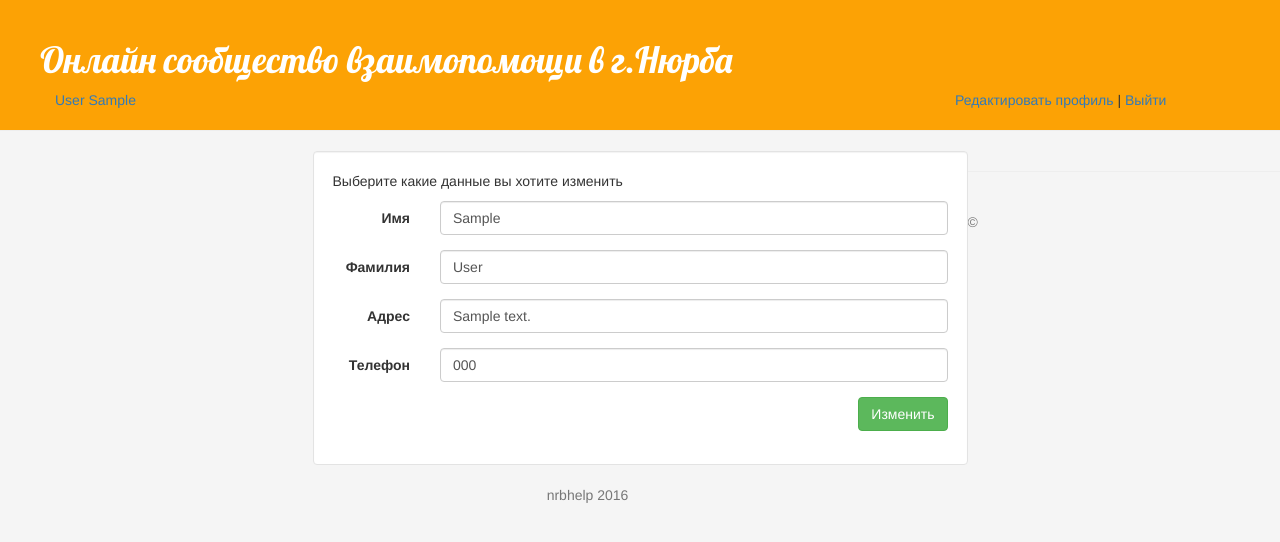
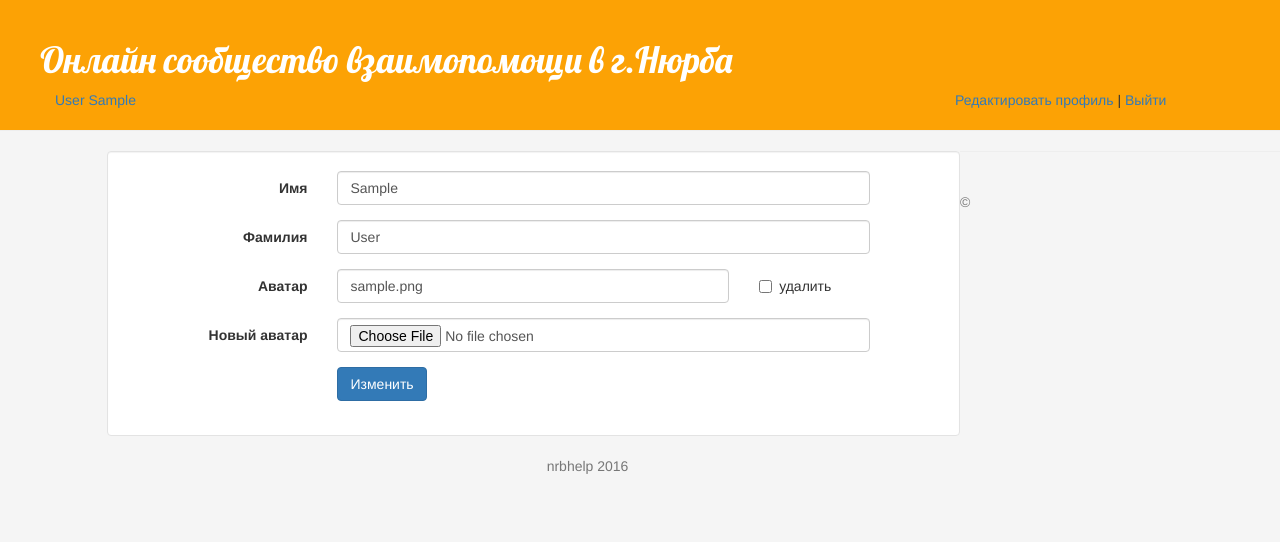
Before and after one commit to EgorovM/my-first-project, a Django app: page /editprofile/1/ in a window 1280 px wide. Shown: the top 542 px of the page. Run offline with Django 3.2, Linux system fonts and the light colour scheme; a user stored in the database is signed in; tables that the repository leaves empty hold one stand-in row (values such as "Sample post"); some libraries are stand-ins or nearby versions.

Commit message:
Добавлены аватары

```diff
--- a/help/models.py
+++ b/help/models.py
@@ -3,6 +3,7 @@ from django.utils.encoding                   import python_2_unicode_compatible
 from django.db                               import models
 from django.contrib.auth.models              import User
 from django.utils import timezone
+from django import forms
 
 class Counter(models.Model):
     date = models.DateField(auto_now = True)
@@ -15,6 +16,7 @@ class Profile(models.Model):
     user      = models.OneToOneField(User)
     address   = models.CharField(max_length = 30)
     telephone = models.CharField(max_length = 30)
+    image     = models.ImageField(upload_to = "images", blank = True)
 
     def __str__(self):
         return str(self.user)
--- a/help/templates/help/editprofile.html
+++ b/help/templates/help/editprofile.html
@@ -79,6 +79,7 @@
             {% endif %}
 
         </div>
+
         {% if profile != user.profile %}
             <div class = "row">
                 <div class = "col-md-9 col-md-offset-2">
@@ -86,50 +87,55 @@
                 </div>
             </div>
         {% else %}
-        <div class = "row">
-            <div class = "col-md-6 col-md-offset-3 well">
-                <p> Выберите какие данные вы хотите изменить </p>
-                <form class="form-horizontal" action = "." method = "post">
+            <div class="col-md-8 col-md-offset-1">
+              <div class="row well">
+                <form class="form-horizontal" enctype="multipart/form-data" role="form" action="." method="post">
                   {% csrf_token %}
+                  <div class="form-group">
+                    <label for="inputFirstName" class="col-sm-3 control-label">Имя</label>
+                    <div class="col-sm-8">
+                      <input name="first_name" type="text" class="form-control" id="inputFirstName" value="{{ user.first_name }}" placeholder="Имя">
+                    </div>
+                  </div>
+                  <div class="form-group">
+                    <label for="inputLastName" class="col-sm-3 control-label">Фамилия</label>
+                    <div class="col-sm-8">
+                      <input name="last_name" type="text" class="form-control" id="inputLastName" value="{{ user.last_name }}" placeholder="Фамилия">
+                    </div>
+                  </div>
+
+                  {% if user.profile.image %}
+                    <div class="form-group">
+                      <label for="currentAvatar" class="col-sm-3 control-label">Аватар</label>
+                      <div class="col-sm-6">
+                        <input type="text" class="form-control" value="{{ user.profile.image }}">
+                      </div>
+                      <div class="col-sm-2 checkbox">
+                        <label>
+                          <input name="remove_avatar" type="checkbox" value="remove"> удалить
+                        </label>
+                      </div>
+                    </div>
+                  {% endif %}
 
                   <div class="form-group">
-                        <label for="first_name" class="col-sm-2 control-label">Имя</label>
-                        <div class="col-sm-10">
-                            <input type="text" class="form-control" id="first_name" placeholder="Имя" name = "first_name" value ="{{profile.user.first_name}}">
+                    <label for="inputAvatar" class="col-sm-3 control-label">Новый аватар</label>
+                    <div class="col-sm-8">
+                      <input name="avatar" type="file" accept="image/*" class="form-control" id="inputAvatar" value>
                     </div>
                   </div>
 
                   <div class="form-group">
-                        <label for="last_name" class="col-sm-2 control-label">Фамилия</label>
-                        <div class="col-sm-10">
-                            <input type="text" class="form-control" id="last_name" placeholder="Фамилия" name = "last_name" value = "{{profile.user.last_name}}">
+                    <div class="col-sm-offset-3 col-sm-8">
+                      <button name="save" type="submit" class="btn btn-primary">Изменить</button>
+                    </div>
+                  </div>
+                </form>
               </div>
             </div>
 
-                    <div class="form-group">
-                        <label for="address" class="col-sm-2 control-label">Адрес</label>
-                        <div class="col-sm-10">
-                            <input type="text" class="form-control" id="password" placeholder="Адрес" name = "address" value = "{{profile.address}}">
-                        </div>
-                    </div>
+        {% endif %}
 
-                    <div class="form-group">
-                        <label for="telephone" class="col-sm-2 control-label">Телефон</label>
-                        <div class="col-sm-10">
-                            <input type="text" class="form-control" id="telephone" placeholder="Телефон" name = "telephone" value = "{{profile.telephone}}">
-                        </div>
-                    </div>
-
-                    <div class="row">
-                        <div class="col-md-offset-9 col-md-3 buttons_right">
-                            <input class="btn btn-success" type = "submit" name = "ok_button" value = "Изменить">
-                        </div>
-                    <div>
-                </form>
-            </div>
-        </div>
-    </div>
-    {% endif %}
         <hr class=half-rule>
         <p>
             <footer class="bs-docs-footer">
--- a/help/views.py
+++ b/help/views.py
@@ -8,7 +8,27 @@ from django.contrib.auth.models import User
 from django.contrib.auth import authenticate
 from django.contrib import auth
 from django.utils import timezone
+from PIL      import Image
 import datetime
+import json
+import StringIO
+import threading
+
+AVATAR_SIZE  = (200, 200)
+PICTURE_SIZE = (500, 500)
+
+def resizeImage(file, size):
+	imagefile  = StringIO.StringIO(file.read())
+	image      = Image.open(imagefile)
+
+	image.thumbnail(size, Image.ANTIALIAS)
+
+	imagefile = StringIO.StringIO()
+	image.save(imagefile, 'PNG')
+
+	file.file = imagefile
+
+	return file
 
 def index(request):
     ord_id = None
@@ -22,7 +42,7 @@ def index(request):
         a = Counter()
         a.count = 1
         a.save()
-
+    profile_order = False
     if request.method == "POST":
         if "ok_button" in request.POST:
             telephone = request.POST["telephone"]
@@ -42,7 +62,13 @@ def index(request):
             else:
                 has_error = True
 
-    latest_order_list = Order.objects.all()[::-1]
+        if "profile_order" in request.POST:
+            profile_order = True
+    user = request.user
+    if profile_order == False:
+        latest_order_list = Order.objects.all()[::-1]
+    else:
+        latest_order_list = Order.objects.filter(profile = user.profile)[::-1]
 
     paginator = Paginator(latest_order_list,10)
 
@@ -59,10 +85,10 @@ def index(request):
         is_auth = True
         user = request.user
         profile = request.user.profile
-        context = {"latest_order_list":latest_order_list,"paginator":paginator,"is_auth":is_auth,"user":user,"has_error":has_error}
+        context = {"latest_order_list":latest_order_list,"paginator":paginator,"is_auth":is_auth,"user":user,"has_error":has_error,}
     else:
         is_auth = False
-        context = {"latest_order_list":latest_order_list,"paginator":paginator,"is_auth":is_auth,"has_error":has_error}
+        context = {"latest_order_list":latest_order_list,"paginator":paginator,"is_auth":is_auth,"has_error":has_error,}
 
 
     response = render(request, "help/index.html",context)
@@ -180,26 +206,32 @@ def profile(request,views_profile_id):
 
 
 def editprofile(request, edit_profile_id):
-    if request.method == "POST":
-        if "ok_button" in request.POST:
-            address    = request.POST["address"]
-            telephone  = request.POST["telephone"]
-            last_name  = request.POST["last_name"]
-            first_name = request.POST["first_name"]
+    if request.method == "POST" and "save" in request.POST:
+        new_first_name   = request.POST["first_name"]
+        new_last_name    = request.POST["last_name"]
 
-            profile    = request.user.profile
-            user       = request.user
+        new_avatar = ""
+        if "avatar" in request.FILES:
+            new_avatar = request.FILES["avatar"]
+            new_avatar = resizeImage(new_avatar, AVATAR_SIZE)
 
-            profile.address = address
-            profile.telephone = telephone
+        remove_avatar = ""
+        if "remove_avatar" in request.POST:
+            remove_avatar = request.POST["remove_avatar"]
 
-            user.last_name = last_name
-            user.first_name = first_name
+        user = request.user
 
-            profile.save()
-            user.save()
+        user.first_name          = new_first_name
+        user.last_name           = new_last_name
 
-            return redirect('/')
+        if remove_avatar == "remove":
+            user.profile.image = ""
+        else:
+            if new_avatar != "":
+                user.profile.image = new_avatar
+
+        user.profile.save()
+        user.save()
 
     user = request.user
     profile = Profile.objects.get(id = edit_profile_id)
@@ -245,13 +277,23 @@ def logginned(request):
             last_name  = request.POST["last_name"]
             address    = request.POST["address"]
             telephone  = request.POST["telephone"]
+            image = ""
+            if "image" in request.FILES:
+                image = request.FILES["avatar"]
+                image = resizeImage(image, AVATAR_SIZE)
+
             if first_name != "" and last_name != "":
                 profile = request.user.profile
                 user = request.user
-                user.first_name = first_name
-                user.last_name  = last_name
-                profile.address         = address
-                profile.telephone       = telephone
+                user.first_name   = first_name
+                user.last_name    = last_name
+                profile.addres    = address
+                profile.telephone = telephone
+                if image == "":
+                    profile.image = "images/empty_image.png"
+                else:
+                    profile.image = image
+
                 user.save()
                 profile.save()
                 return redirect("/")
--- a/ntlhelp/settings.py
+++ b/ntlhelp/settings.py
@@ -124,3 +124,5 @@ STATIC_ROOT =  os.path.join(BASE_DIR, 'static/')
 STATIC_URL = '/static/'
 
 # Session
+
+MEDIA_URL = '/media/'
--- a/ntlhelp/urls.py
+++ b/ntlhelp/urls.py
@@ -15,8 +15,12 @@ Including another URLconf
 """
 from django.conf.urls import url, include
 from django.contrib import admin
+from django.conf import settings
+from django.conf.urls.static import static
 
 urlpatterns = [
     url(r'^admin/', admin.site.urls),
     url(r'^',include('help.urls')),
 ]
+if settings.DEBUG:
+    urlpatterns += static(settings.MEDIA_URL, document_root = settings.MEDIA_ROOT)
```
Also changed, not shown: help/templates/help/index.html (+42 -1 lines), help/templates/registration/logginned.html (+6 -1 lines), help/admin.py (line endings or trailing spaces), help/static/help/images/23.png (added), images/Screenshot_from_2016-11-29_17-24-05.png (added), images/Screenshot_from_2016-11-29_17-24-05_k9lCE7u.png (added), images/Screenshot_from_2016-12-13_20-48-31.png (added), images/Screenshot_from_2016-12-13_20-48-31_ENOCbk6.png (added), images/Screenshot_from_2016-12-13_20-48-31_eailtAF.png (added), images/Screenshot_from_2016-12-13_20-48-31_g4h8O05.png (added), images/Screenshot_from_2016-12-13_20-48-31_ksY9Jew.png (added), images/Screenshot_from_2016-12-13_20-48-31_wqFlCVT.png (added), images/empty_image.png (added), 1 other file. Lines whose indentation alone changed are shown as unchanged.
